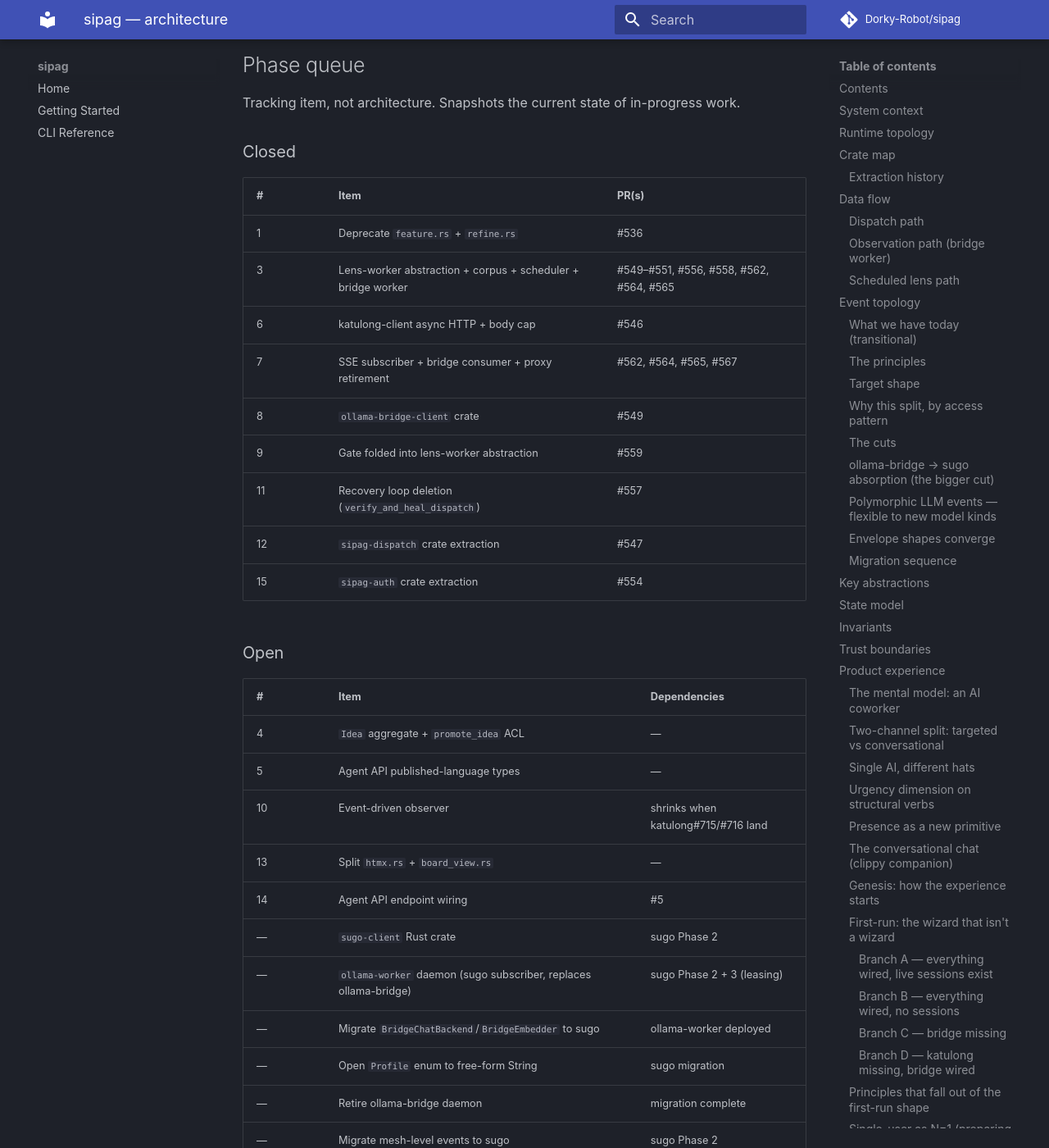
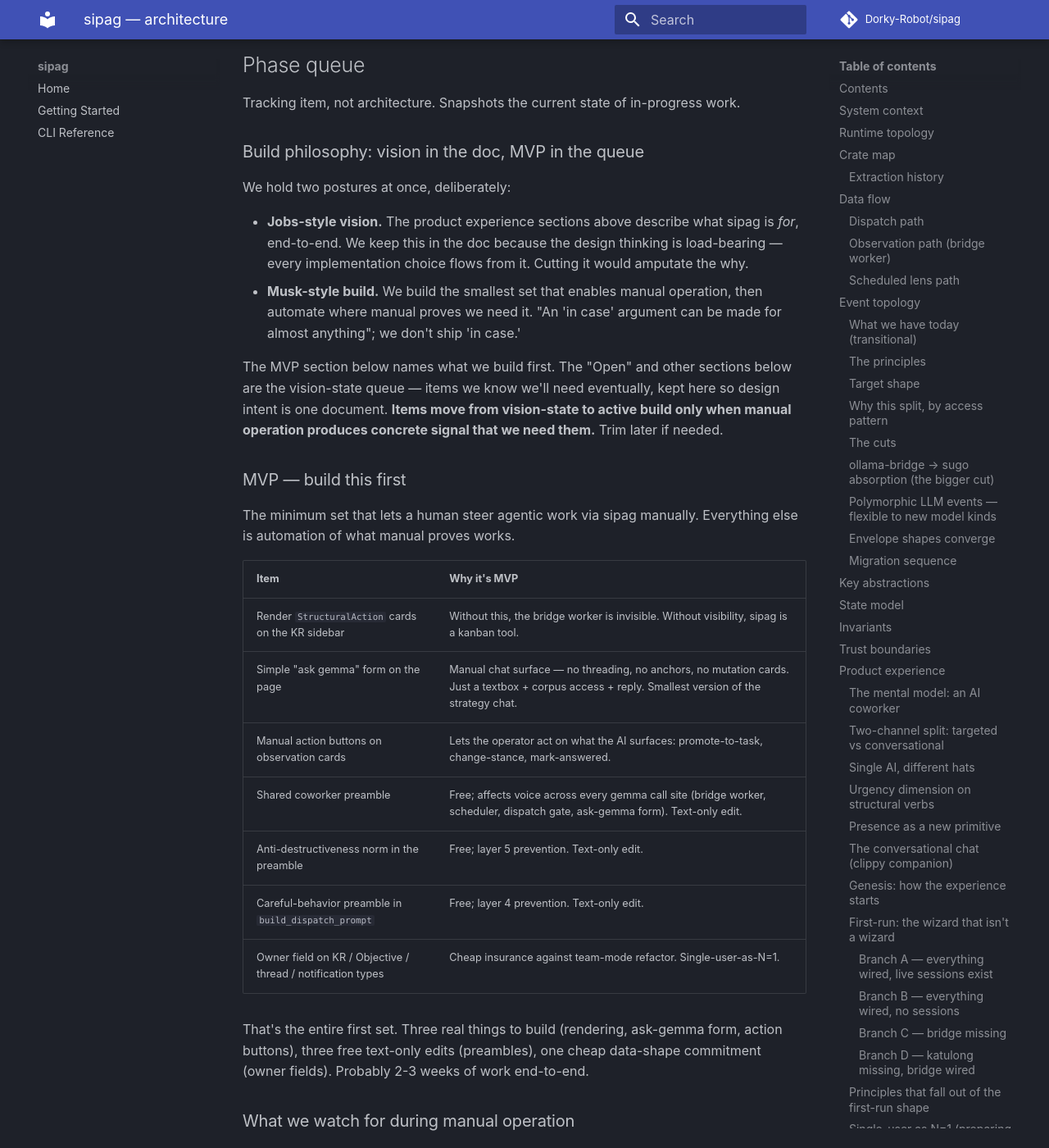
Before and after one commit to Dorky-Robot/sipag, an MkDocs documentation site: the page built from docs/architecture.md, in a window 1280 px wide and 1400 px high, scrolled down 29906 px. Shown: the whole window at 82% size. Built offline with MkDocs 1.6.1 and Material for MkDocs 9.7.7, drawn with Linux system fonts in a browser that asks for light colours; comment, search, counter and statistics services are not loaded; some of the changed text lies outside the part shown.

Commit message:
docs: name the MVP, keep the vision (#576)
Adds two new subsections at the top of the phase queue:

1. "Build philosophy: vision in the doc, MVP in the queue"
   Names the hybrid stance — Jobs-style vision stays (the design
   thinking is load-bearing) but Musk-style build determines what
   we ship (the minimum that enables manual operation; automate
   only what manual proves).

2. "MVP — build this first"
   Three things to build (cards on KR sidebar, ask-gemma form,
   manual action buttons), three free text-only edits (shared
   coworker preamble, anti-destructiveness norm, careful-behavior
   preamble), one cheap data-shape commitment (owner fields on
   KR/Objective/etc.). Probably 2-3 weeks end-to-end.

3. "What we watch for during manual operation"
   Maps each speculative item in the rest of the queue to the
   concrete manual-operation signal that would justify building
   it. The rule: don't build until the signal is real.

The existing queue items stay in place. Trim later if needed.

Co-authored-by: Felix Flores <felix@dorkyrobot.com>

```diff
--- a/docs/architecture.md
+++ b/docs/architecture.md
@@ -938,6 +938,55 @@ Pulled into the phase queue from this section:
 
 Tracking item, not architecture. Snapshots the current state of in-progress work.
 
+### Build philosophy: vision in the doc, MVP in the queue
+
+We hold two postures at once, deliberately:
+
+- **Jobs-style vision.** The product experience sections above describe what sipag is *for*, end-to-end. We keep this in the doc because the design thinking is load-bearing — every implementation choice flows from it. Cutting it would amputate the why.
+- **Musk-style build.** We build the smallest set that enables manual operation, then automate where manual proves we need it. "An 'in case' argument can be made for almost anything"; we don't ship 'in case.'
+
+The MVP section below names what we build first. The "Open" and other sections below are the vision-state queue — items we know we'll need eventually, kept here so design intent is one document. **Items move from vision-state to active build only when manual operation produces concrete signal that we need them.** Trim later if needed.
+
+### MVP — build this first
+
+The minimum set that lets a human steer agentic work via sipag manually. Everything else is automation of what manual proves works.
+
+| Item | Why it's MVP |
+|---|---|
+| Render `StructuralAction` cards on the KR sidebar | Without this, the bridge worker is invisible. Without visibility, sipag is a kanban tool. |
+| Simple "ask gemma" form on the page | Manual chat surface — no threading, no anchors, no mutation cards. Just a textbox + corpus access + reply. Smallest version of the strategy chat. |
+| Manual action buttons on observation cards | Lets the operator act on what the AI surfaces: promote-to-task, change-stance, mark-answered. |
+| Shared coworker preamble | Free; affects voice across every gemma call site (bridge worker, scheduler, dispatch gate, ask-gemma form). Text-only edit. |
+| Anti-destructiveness norm in the preamble | Free; layer 5 prevention. Text-only edit. |
+| Careful-behavior preamble in `build_dispatch_prompt` | Free; layer 4 prevention. Text-only edit. |
+| Owner field on KR / Objective / thread / notification types | Cheap insurance against team-mode refactor. Single-user-as-N=1. |
+
+That's the entire first set. Three real things to build (rendering, ask-gemma form, action buttons), three free text-only edits (preambles), one cheap data-shape commitment (owner fields). Probably 2-3 weeks of work end-to-end.
+
+### What we watch for during manual operation
+
+Items below get re-promoted to "build" only when the manual flow produces signal that we need them:
+
+| Item (currently in vision-state queue below) | Manual signal that would justify building it |
+|---|---|
+| Lens health metrics | Operator engagement with cards looks chaotic; no way to tell which lenses are sycophantic |
+| Urgency dimension on `StructuralAction` | Operator wants triage they can't do by eye; some cards genuinely need to interrupt vs not |
+| Notification router | Operator misses things while away; manual "check sipag every hour" doesn't scale |
+| Presence primitive | Notification router is built and needs to know if operator is at desk |
+| Strategy chat threading | Operator's Q&A pattern in the ask-gemma form keeps re-stating context; conversation memory would help |
+| Inline mutation diff cards | Operator's manual KR edits in response to ask-gemma replies are tedious; want one-click |
+| First-run detection routine | Multiple users hit the same setup confusion |
+| Categorize-into-Objectives chat action | Operator manually files misc observations more than twice for similar patterns |
+| Many-session chunking | Operator's actual deployment has >10 sessions and the cards get unwieldy |
+| Bad-day Page modal + recovery actions | Operator does manual `git worktree add` recovery more than twice for the same destructive pattern |
+| Destructiveness classification | Operator misses dangerous events that should have been escalated |
+| Cross-session conflict lens | Operator notices manually that two agents are contradicting each other; wants automated catch |
+| `fire_record` corpus kind | Lens health metrics or audit reconstruction needs the data |
+| Default-deny-on-Away policy | A real destructive-action-while-away incident happens and the operator wishes it had been pre-empted |
+| KR proposal schema convention (surface destructive ops in text) | Strategy chat threading is built; need the schema to make `propose_kr` mutations safe |
+
+The rule: don't build these until the signal is real. Each one's "in case" argument is plausible; that's not enough.
+
 ### Closed
 
 | # | Item | PR(s) |
```
